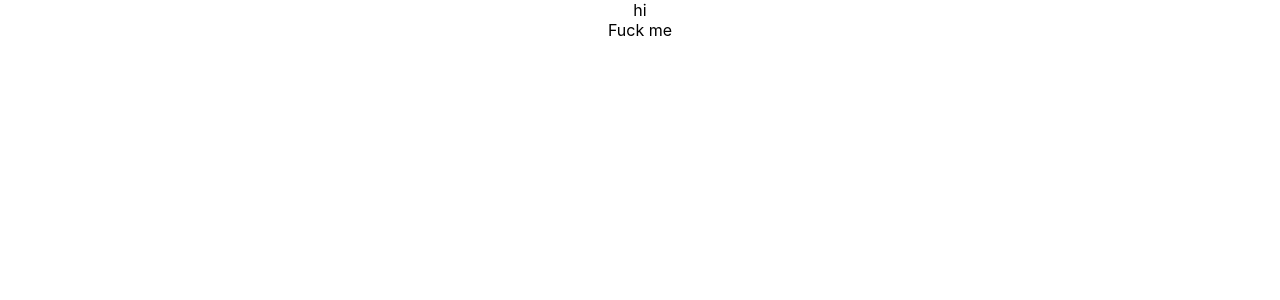
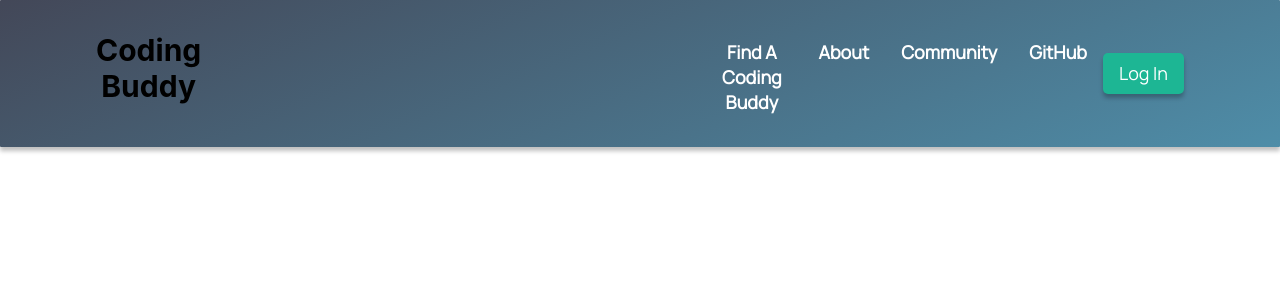
Before and after one commit to 1Shubham7/code-buddy, a React (Create React App) app: page / in a window 1280 px wide. Shown: the top 300 px of the page. Built offline with nearby package versions, Linux system fonts and the light colour scheme.

Commit message:
navbar ready

```diff
--- a/src/App.css
+++ b/src/App.css
@@ -43,3 +43,51 @@ a {
   color: unset;
   text-decoration: none;
 }
+
+@media screen and (max-width: 700px) {
+  .section__padding {
+    padding: 4rem;
+  }
+
+  .section__margin {
+    margin: 4rem;
+  }
+}
+
+@media screen and (max-width: 550px) {
+  .section__padding {
+    padding: 4rem 2rem;
+  }
+
+  .section__margin {
+    margin: 4rem 2rem;
+  }
+}
+
+// for basic scale up animation
+
+.scale-up-center {
+	-webkit-animation: scale-up-center 0.4s cubic-bezier(0.390, 0.575, 0.565, 1.000) both;
+	        animation: scale-up-center 0.4s cubic-bezier(0.390, 0.575, 0.565, 1.000) both;
+}
+
+@-webkit-keyframes scale-up-center {
+  0% {
+    -webkit-transform: scale(0.5);
+            transform: scale(0.5);
+  }
+  100% {
+    -webkit-transform: scale(1);
+            transform: scale(1);
+  }
+}
+@keyframes scale-up-center {
+  0% {
+    -webkit-transform: scale(0.5);
+            transform: scale(0.5);
+  }
+  100% {
+    -webkit-transform: scale(1);
+            transform: scale(1);
+  }
+}
--- a/src/App.js
+++ b/src/App.js
@@ -7,7 +7,6 @@ function App() {
 
   return (
     <div className="App">
-      hi
       <Navbar />
     </div>
   );
--- a/src/components/navbar/Navbar.jsx
+++ b/src/components/navbar/Navbar.jsx
@@ -1,10 +1,44 @@
-import React from 'react'
-import './navbar.css'
+import React, {useState} from 'react';
+import './navbar.css';
+import { RiMenu3Line, RiCloseLine } from 'react-icons/ri';
 
 export default function Navbar() {
+
+    const [toggleMenu, setToggleMenu] = useState(false);
+
   return (
-    <div>
-      Fuck me
+    <div className="navbar">
+      <div className="navbar-links">
+        <div className="navbar-links_container">
+          <div className="coding-buddy"><a href="#home">Coding Buddy</a></div>
+          <p><a href="#facb">Find a Coding Buddy</a></p>
+          <p><a href="#about">About</a></p>
+          <p><a href="#community">Community</a></p>
+          <p><a href="https://github.com/1Shubham7/code-buddy">GitHub</a></p>
+        </div>
+      </div>
+      <div className="navbar-sign">
+        <button type="button">Log In</button>
+      </div>
+      <div className="navbar-menu">
+        {toggleMenu
+          ? <RiCloseLine color="#fff" size={27} onClick={() => setToggleMenu(false)} />
+          : <RiMenu3Line color="#fff" size={27} onClick={() => setToggleMenu(true)} />}
+        {toggleMenu && (
+        <div className="navbar-menu_container scale-up-center">
+          <div className="navbar-menu_container-links">
+            <p><a href="#home">Coding Buddy</a></p>
+            <p><a href="#facb">Find a Coding Buddy</a></p>
+            <p><a href="#about">About</a></p>
+            <p><a href="#community">Community</a></p>
+            <p><a href="https://github.com/1Shubham7/code-buddy">GitHub</a></p>
+          </div>
+          <div className="navbar-menu_container-links-sign">
+            <button type="button">Log In</button>
+          </div>
+        </div>
+        )}
+      </div>
     </div>
   )
 }
--- a/src/components/navbar/navbar.css
+++ b/src/components/navbar/navbar.css
@@ -0,0 +1,157 @@
+@import url('https://fonts.googleapis.com/css2?family=Manrope&display=swap');
+
+a {
+    color: unset;
+    text-decoration: none;
+  }
+
+.navbar {
+    display: flex;
+    justify-content: space-between;
+    align-items: center;
+    border-radius: 1px;
+    background: linear-gradient(158deg, rgba(4, 10, 32, 0.75) 0%, rgba(19, 103, 139, 0.75) 100%);
+    box-shadow: 0px 4px 4px 0px rgba(0, 0, 0, 0.25);
+    padding: 2rem 6rem;
+}
+
+.navbar-links {
+    flex: 1;
+    display: flex;
+    justify-content: flex-start;
+    align-items: center;
+}
+
+.navbar-links_logo {
+    margin-right: 2rem;
+}
+
+.navbar-links_logo img {
+    width: 62.56px;
+    height: 16.02px;
+}
+
+.navbar-links_container {
+    display: flex;
+    flex-direction: row;
+}
+
+.coding-buddy{
+    padding-right: 500px;
+}
+
+.navbar-sign {
+    display: flex;
+    justify-content: flex-end;
+    align-items: center;
+}
+
+.navbar-links_container p,
+.navbar-sign p,
+.navbar-menu_container p {
+    color: white;
+    font-family:'Manrope', sans-serif;
+    font-weight: 700;
+    font-size: 18px;
+    line-height: 25px;
+    text-transform: capitalize;
+    margin: 0 1rem;
+    cursor: pointer;
+    padding-top: 0.5rem;
+}
+
+.coding-buddy{
+    font-size: 30px;
+    font-weight: bolder;
+}
+
+.navbar-sign button,
+.navbar-menu_container button {
+    padding: 0.5rem 1rem;
+    color: #fff;
+    background: #1db694;
+    box-shadow: 0px 4px 4px 0px rgba(0, 0, 0, 0.25);
+    font-family: 'Manrope', sans-serif;
+    font-weight: 500;
+    font-size: 18px;
+    line-height: 25px;
+    border: none;
+    outline: none;
+    cursor: pointer;
+    border-radius: 5px;
+}
+
+.navbar-menu {
+    margin-left: 1rem;
+
+    display: none;
+    position: relative;
+}
+
+.navbar-menu svg {
+    cursor: pointer;
+}
+
+.navbar-menu_container {
+    display: flex;
+    justify-content: flex-end;
+    align-items: flex-end;
+    flex-direction: column;
+
+    text-align: end;
+    background: var(--color-footer);
+    padding: 2rem;
+    position: absolute;
+    right: 0;
+    top: 40px;
+    margin-top: 1rem;
+    min-width: 210px;
+    border-radius: 5px;
+    box-shadow: 0px 0px 5px rgba(0,0, 0,0.2);
+}
+
+.navbar-menu_container p {
+    margin: 1rem 0;
+}
+
+.navbar-menu_container-links-sign {
+    /* display: none; */
+}
+
+@media screen and (max-width: 1050px) {
+    .navbar-links_container {
+        display: none;
+    }
+
+    .navbar-menu {
+        display: flex;
+    }
+}
+
+@media screen and (max-width: 700px) {
+    .navbar {
+        padding: 2rem 4rem;
+    }
+}
+
+@media screen and (max-width: 550px) {
+    .navbar {
+        padding: 2rem;
+    }
+
+    .navbar-sign {
+        display: none;
+    }
+
+    .navbar-menu_container {
+        top: 20px;
+    }
+
+    .navbar-menu_container-links-sign {
+        display: block;
+    }
+
+    .navbar-links_container{
+        display: none;
+    }
+}
```
